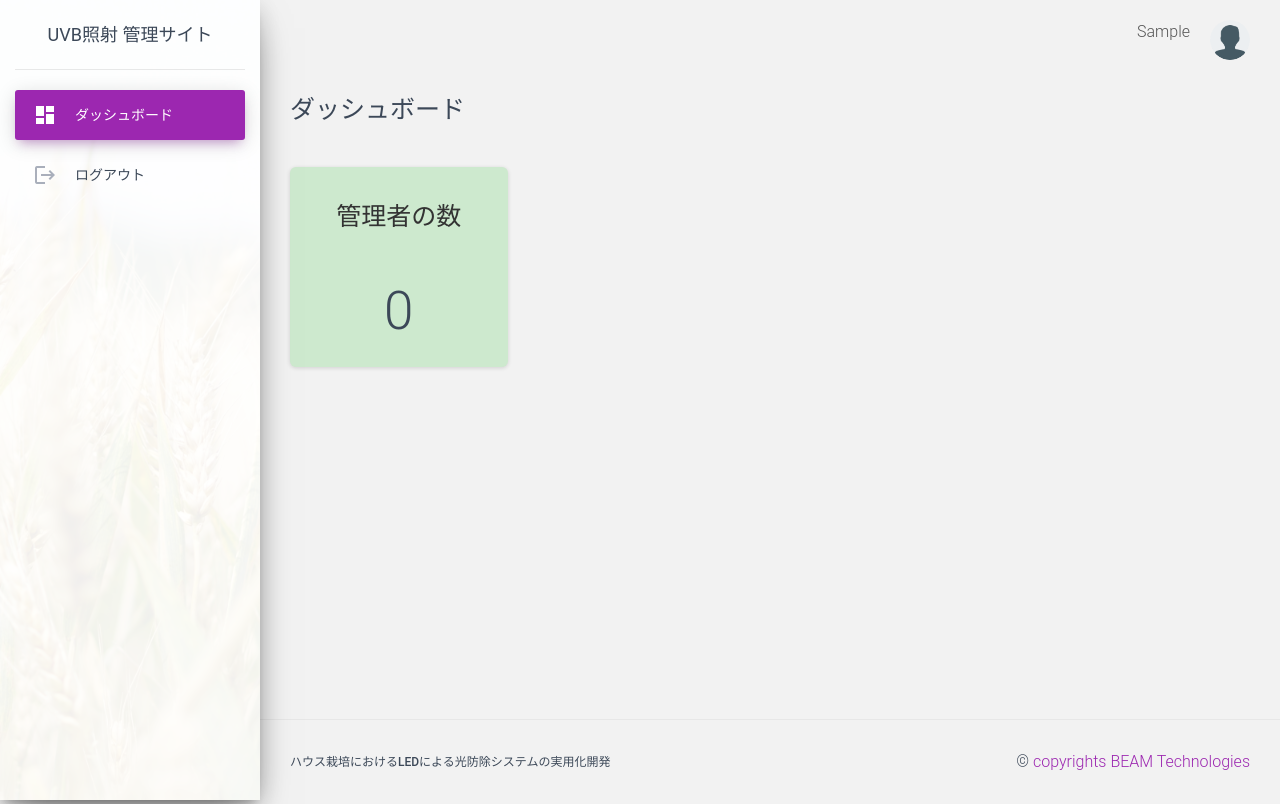
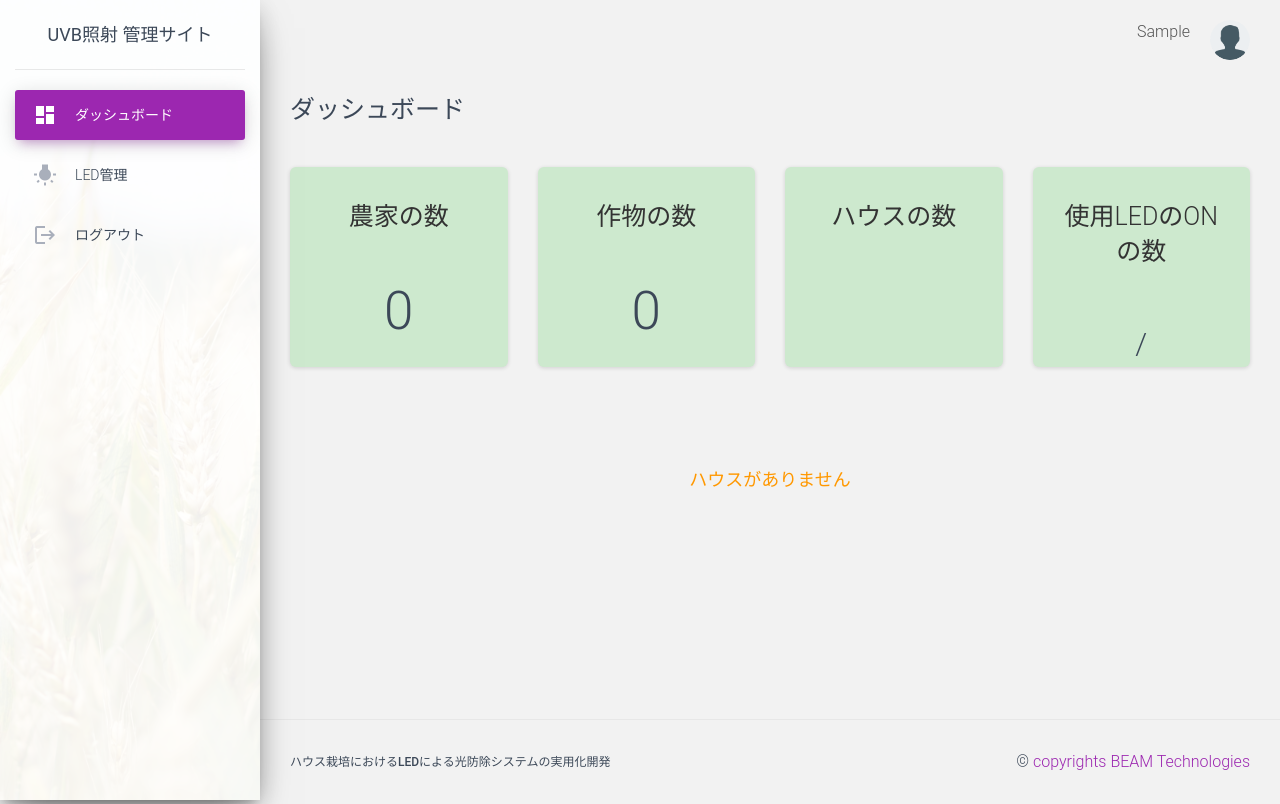
Before and after one commit to manirajpandian/uvb-light-system, a Django app: page / in a window 1280 px wide. Run offline with Django 3.2, Linux system fonts and the light colour scheme; the visitor is signed in with stand-in values (Sample User, id 1); data comes from the database, SQL or seed files in the repository; data that the repository does not hold is empty; parts of the project's set-up code (start-up, migrations or seed data) failed here and were passed over; some libraries are stand-ins or nearby versions.

Commit message:
Bug Fix 01_12, super admin display

```diff
--- a/apps/home/views.py
+++ b/apps/home/views.py
@@ -50,36 +50,58 @@ def index(request,farm_id=None):
         user_role_id = request.session.get('role_id')
 
 
-        # Admin login active user count
+        # Admin login
+
+        # Active user count
         user_count = User.objects.filter(profile__role_id=2,is_active=True,profile__mapped_under=current_user_id).count()
 
-        #Super Admin login active admin count
-        admin_count = User.objects.filter(profile__role_id=1,is_active=True,profile__mapped_under=current_user_id).count()
-
-        #Farm count under the current admin ID
+        #Farm count
         farm_count = Farm.objects.filter(user__id=current_user_id).count()
 
-        #Active House count under the current admin ID
+        #Active House count
         house_count = House.objects.filter(farm__user_id=current_user_id,is_active=True).count()
 
-        #Active and Inactive LED count under the current admin ID
+        #Active and Inactive LED count
         led_on_count = LED.objects.filter(pole__line__house__farm__user_id=current_user_id,is_on=True,pole__line__house__is_active=True).count()
         led_full_count = LED.objects.filter(pole__line__house__farm__user_id=current_user_id,pole__line__house__is_active=True).count()
 
-        #User House count
+        #User Login
+
+        # House count
         user_house_count = House.objects.filter(user=current_user_id,is_active=True).count()
 
-        #User Led On and Off count
+        #Led On and Off count
         user_led_on_count = LED.objects.filter(pole__line__house__user=current_user_id,is_on=True,pole__line__house__is_active=True).count()
         user_led_full_count = LED.objects.filter(pole__line__house__user=current_user_id,pole__line__house__is_active=True).count()
 
-        #Admin - Farm Filter and House Display
+        #Super Admin Login
+
+        #Admin count
+        admin_count = User.objects.filter(profile__role_id=1,is_active=True,profile__mapped_under=current_user_id).count()
+
+        #Farm count
+        super_farm_count = Farm.objects.all().count()
+
+        #House count
+        super_house_count = House.objects.filter(is_active=True).count()
+
+        #LED count
+        super_led_on_count = LED.objects.filter(is_on=True,pole__line__house__is_active=True).count()
+        super_led_off_count = LED.objects.filter(pole__line__house__is_active=True).count()
+
+        #Plant count
+        super_plant_count = Plant.objects.all().count()
+
+
+        #Farm Filter and House Display
         farms = []
         if user_role_id == '1':
             farms = Farm.objects.filter(user_id=request.user.id)
         elif user_role_id == '2':
             profile = get_object_or_404(Profile, user=request.user.id)
             farms = Farm.objects.filter(user_id = profile.mapped_under)
+        else:
+            farms = Farm.objects.all()
 
         if len(farms) > 0:
             if user_role_id == '2':
@@ -118,7 +140,12 @@ def index(request,farm_id=None):
                 'selected_farm_name': selected_farm_name,
                 'user_house_count' : user_house_count,
                 'user_led_on_count' :  user_led_on_count,
-                'user_led_full_count':user_led_full_count
+                'user_led_full_count':user_led_full_count,
+                'super_farm_count':super_farm_count,
+                'super_house_count':super_house_count,
+                'super_led_on_count':super_led_on_count,
+                'super_led_off_count':super_led_off_count,
+                'super_plant_count':super_plant_count,
                 }
             if request.method == "GET":
                 html_template = loader.get_template('home/dashboard.html')
@@ -137,7 +164,12 @@ def index(request,farm_id=None):
                'led_full_count':led_full_count,
                'user_house_count':user_house_count,
                'user_led_on_count': user_led_on_count,
-               'user_led_full_count':user_led_full_count
+               'user_led_full_count':user_led_full_count,
+               'super_farm_count':super_farm_count,
+               'super_house_count':super_house_count,
+               'super_led_on_count':super_led_on_count,
+               'super_led_off_count':super_led_off_count,
+               'super_plant_count':super_plant_count,
                }
             html_template = loader.get_template('home/dashboard.html')
             return HttpResponse(html_template.render(context, request))
@@ -196,6 +228,8 @@ def LED_control(request,farm_id=None):
         elif user_role_id == '2':
             profile = get_object_or_404(Profile, user=request.user.id)
             farms = Farm.objects.filter(user_id = profile.mapped_under)
+        else:
+            farms = Farm.objects.all()
 
         def on_message(client, userdata, message):
             sensor_data , latest_stored_date
@@ -269,7 +303,7 @@ def LED_control(request,farm_id=None):
                 houses = House.objects.filter(user=request.user.id,is_active=True).select_related('plant')
                 farms = None
                 selected_farm_name = None
-            else:
+            elif user_role_id == '1':
                 selected_farm_id = request.GET.get('farm_id') or farm_id
                 if selected_farm_id:
                     houses = House.objects.filter(farm_id=selected_farm_id,is_active=True,farm__user_id=request.user.id).select_related('plant')
@@ -280,6 +314,18 @@ def LED_control(request,farm_id=None):
                     houses = House.objects.filter(farm=default_farm,is_active=True,farm__user_id=request.user.id).select_related('plant')
                     selected_farm = default_farm
                     selected_farm_name = selected_farm.farm_name
+            else:
+                selected_farm_id = request.GET.get('farm_id') or farm_id
+                if selected_farm_id:
+                    houses = House.objects.filter(farm_id=selected_farm_id,is_active=True).select_related('plant')
+                    selected_farm = Farm.objects.get(pk=selected_farm_id)
+                    selected_farm_name = selected_farm.farm_name
+                else:
+                    default_farm = farms.first()
+                    houses = House.objects.filter(farm=default_farm,is_active=True).select_related('plant')
+                    selected_farm = default_farm
+                    selected_farm_name = selected_farm.farm_name
+
 
             context = {
                 'segment': 'LED_control',
@@ -353,7 +399,7 @@ def plant_setting(request):
     try:
         user_profile_image = request.session.get('user_profile_image')
         user_role_id = request.session.get('role_id')
-        plant_list = Plant.objects.filter(createdBy=request.user.id).order_by('plant_id')
+        plant_list = Plant.objects.all().order_by('plant_id')
         page = Paginator(plant_list, 5)
         page_list = request.GET.get('page')
         page = page.get_page(page_list)
@@ -419,11 +465,16 @@ def house_list(request, farm_id=None):
     try:
         user_profile_image = request.session.get('user_profile_image')
         user_role_id = request.session.get('role_id')
-        farms = Farm.objects.filter(user_id=request.user.id)
+        farms = []
+        if user_role_id == '1':
+            farms = Farm.objects.filter(user_id=request.user.id)
+        elif user_role_id == '0':
+            farms = Farm.objects.all()
+
         if len(farms) > 0:
             selected_farm_id = request.GET.get('farm_id') or farm_id
             if selected_farm_id:
-                houses = House.objects.filter(farm_id=selected_farm_id,farm__user_id=request.user.id).select_related('plant')
+                houses = House.objects.filter(farm_id=selected_farm_id).select_related('plant')
                 selected_farm = Farm.objects.get(pk=selected_farm_id)
                 selected_farm_name = selected_farm.farm_name
             else:
@@ -484,7 +535,7 @@ def house_list(request, farm_id=None):
 
 @login_required(login_url="/login/")
 def add_house(request):
-    choice_plant = Plant.objects.filter(createdBy=request.user.id)
+    choice_plant = Plant.objects.all()
     choice_farm = Farm.objects.filter(user_id=request.user.id)
     if request.user.is_authenticated:
         current_user_id = request.user.id
@@ -576,7 +627,7 @@ def update_house(request, house_id):
         else:
             choice_user = []
 
-        choice_plant = Plant.objects.filter(createdBy=request.user.id)
+        choice_plant = Plant.objects.all()
 
         context = {
             'segment': 'update_house',
@@ -623,13 +674,15 @@ def update_house(request, house_id):
 def farm_list(request):
     try:
         if request.method == "GET":
-            farm_list = Farm.objects.filter(user_id = request.user.id).order_by('farm_id')
+            user_profile_image = request.session.get('user_profile_image')
+            user_role_id = request.session.get('role_id')
+            if user_role_id == '1':
+                farm_list = Farm.objects.filter(user_id = request.user.id).order_by('farm_id')
+            elif user_role_id == '0':
+                 farm_list = Farm.objects.all().order_by('farm_id')
             page_number = request.GET.get('page', 1)
             paginator = Paginator(farm_list, 5)
             page = paginator.get_page(page_number)
-            user_profile_image = request.session.get('user_profile_image')
-            user_role_id = request.session.get('role_id')
-
             context = {
                 'segment': 'farm_list',
                 'farm_list': farm_list,
--- a/apps/templates/home/LED-control.html
+++ b/apps/templates/home/LED-control.html
@@ -145,7 +145,7 @@
   <h3>LED管理</h3>
   <div class="d-flex align-items-center justify-content-end justify-content-between">
     <h3 class="my-2">{% if selected_farm_name %}{{ selected_farm_name }}{% endif %}</h3>
-    {% if user_role_id == '1'%}
+    {% if user_role_id == '1' or user_role_id == '0' %}
     <div class="dropdown my-2">
       <button class="btn btn-primary dropdown-toggle" type="button" id="dropdownMenuButton"
           data-toggle="dropdown" aria-haspopup="true" aria-expanded="false">
@@ -159,7 +159,7 @@
           {% else %}
               <p class="dropdown-item text-warning">農場がありません</p>
               {% endif %}
-        {% endif %}
+              {% endif %}
       </div>
   </div>
 </div>
--- a/apps/templates/home/dashboard.html
+++ b/apps/templates/home/dashboard.html
@@ -36,73 +36,63 @@
   <div class="col-lg-3">
     <div class="card text-center custom-card-height color1">
       <div class="card-header">
-        <h3 class="text-center">管理者の数</h3>
+        <h3 class="text-center">農家の数</h3>
       </div>
       <div class="card-body d-flex flex-column justify-content-center align-items-center">
         <h1 class="card-title">{{ admin_count }}</h1>
       </div>
     </div>
   </div>
+  <div class="col-lg-3">
+    <div class="card text-center custom-card-height color1">
+      <div class="card-header">
+        <h3 class="text-center">作物の数</h3>
+      </div>
+      <div class="card-body d-flex flex-column justify-content-center align-items-center">
+        <h1 class="card-title">{{ super_plant_count }}</h1>
+      </div>
+    </div>
+  </div>
   {% endif %}
-  {% if  user_role_id == '1' %}
+  {% if  user_role_id == '1' or user_role_id == '0' %}
   <div class="col-lg-3 ">
     <div class="card text-center custom-card-height color1">
       <div class="card-header">
         <h3 class="text-center">農場の数</h3>
       </div>
       <div class="card-body d-flex flex-column justify-content-center align-items-center">
-        <h1 class="card-title">{{ farm_count }}</h1>
+        <h1 class="card-title">{% if  user_role_id == '1' %}{{ farm_count }}{% elif user_role_id == '0' %}{{ super_farm_count }}{% endif %}</h1>
       </div>
     </div>
   </div>
-
+  {% endif %}
   <div class="col-lg-3">
     <div class="card text-center custom-card-height color1">
       <div class="card-header"> <h3 class="text-center">ハウスの数</h3> </div>
       <div class="card-body d-flex flex-column justify-content-center align-items-center">
-        <h1 class="card-title">{{ house_count }}</h1>
+        <h1 class="card-title">{% if  user_role_id == '1' %}{{ house_count }}{% elif user_role_id == '0' %}{{ super_house_count }}{% elif user_role_id == '2' %}{{ user_house_count }}{% endif %}</h1>
       </div>
     </div>
   </div>
-
   <div class="col-lg-3">
     <div class="card text-center custom-card-height color1">
       <div class="card-header"> <h3 class="text-center">使用LEDのONの数</h3> </div>
       <div class="card-body d-flex flex-column justify-content-center align-items-center">
-        <h1 class="card-title">{{ led_on_count }}<span style="font-size:30px;">/{{ led_full_count }}</span></h1>
+        <h1 class="card-title">{% if  user_role_id == '1' %}{{ led_on_count }}{% elif user_role_id == '0' %}{{ super_led_on_count }}{% elif user_role_id == '2' %}{{ user_led_on_count }}{% endif %}<span style="font-size:30px;">
+          /{% if  user_role_id == '1' %}{{ led_full_count }}{% elif user_role_id == '0' %}{{ super_led_off_count }}{% elif user_role_id == '2' %}{{ user_led_full_count }}{% endif %}</span></h1>
       </div>
     </div>
 </div>
-{% endif %}
-{% if  user_role_id == '2' %}
-<div class="col-lg-3">
-  <div class="card text-center custom-card-height color1">
-    <div class="card-header"> <h3 class="text-center">ハウスの数</h3> </div>
-    <div class="card-body d-flex flex-column justify-content-center align-items-center">
-      <h1 class="card-title">{{ user_house_count }}</h1>
-    </div>
-  </div>
-</div>
-<div class="col-lg-3">
-  <div class="card text-center custom-card-height color1">
-    <div class="card-header"> <h3 class="text-center">使用LEDのONの数</h3> </div>
-    <div class="card-body d-flex flex-column justify-content-center align-items-center">
-      <h1 class="card-title">{{ user_led_on_count }}<span style="font-size:30px;">/{{ user_led_full_count }}</span></h1>
-    </div>
-  </div>
-</div>
-{% endif %}
 </div>
 <br>
 
 <div class="d-flex align-items-center justify-content-end justify-content-between mb-3">
   <h3>{% if selected_farm_name %}{{ selected_farm_name }}{% endif %}</h3>
-  {% if user_role_id == '1'%}
+  {% if user_role_id == '1' or user_role_id == '0'%}
   <div class="dropdown my-2">
     <button class="btn btn-primary dropdown-toggle" type="button" id="dropdownMenuButton" data-toggle="dropdown" aria-haspopup="true" aria-expanded="false">
      <span>農場フィルター</span>
     </button>
-
     <div class="dropdown-menu" aria-labelledby="dropdownMenuButton">
       {% if farms|length > 0 %}
       {% for farm in farms %}
@@ -116,7 +106,7 @@
   </div>
   {% endif %}
 </div>
-{% if user_role_id == '1' or user_role_id == '2' %}
+
 {% if houses|length > 0 %}
 <div class="row">
 {% for house in houses %}
@@ -151,7 +141,7 @@
     </div>
 {% endif %}
 
-{% endif %}
+
 
 
 
--- a/apps/templates/includes/sidebar.html
+++ b/apps/templates/includes/sidebar.html
@@ -13,15 +13,14 @@
           <p>ダッシュボード</p>
         </a>
       </li>
-      {% if user_role_id == '1' or user_role_id == '2' %}
       <li class="nav-item {% if 'LED_control' in segment %} active {% endif %}">
         <a class="nav-link" href="/LED_control">
           <i class="material-icons">wb_incandescent</i>
           <p>LED管理</p>
         </a>
       </li>
-      {% endif %}
-      {% if user_role_id == '1' %}
+
+      {% if user_role_id == '0' or user_role_id == '1' %}
       <li
         class="nav-item {% if 'house_list' in request.path or 'add_house' in request.path or 'update_house' in segment %} active {% endif %}">
         <a class="nav-link" href="/house_list">
@@ -29,12 +28,6 @@
           <p>ハウス管理</p>
         </a>
       </li>
-      <li
-        class="nav-item {% if 'plant_settings' in segment or 'add_plant' in request.path　or 'update_plant' in request.path %} active {% endif %}">
-        <a class="nav-link" href="/plant_setting">
-          <i class="material-icons">compost</i>
-          <p>作物設定</p>
-        </a>
       </li>
       <li class="nav-item {% if '/farm_list' in request.path %} active {% endif %}">
         <a class="nav-link" href="/farm_list">
@@ -42,6 +35,14 @@
           <p>農場管理</p>
         </a>
       </li>
+      {% endif %}
+      {% if user_role_id == '0'%}
+      <li
+      class="nav-item {% if 'plant_settings' in segment or 'add_plant' in request.path　or 'update_plant' in request.path %} active {% endif %}">
+      <a class="nav-link" href="/plant_setting">
+        <i class="material-icons">compost</i>
+        <p>作物設定</p>
+      </a>
       {% endif %}
       {% if user_role_id == '0' or user_role_id == '1' %}
       <li
```
